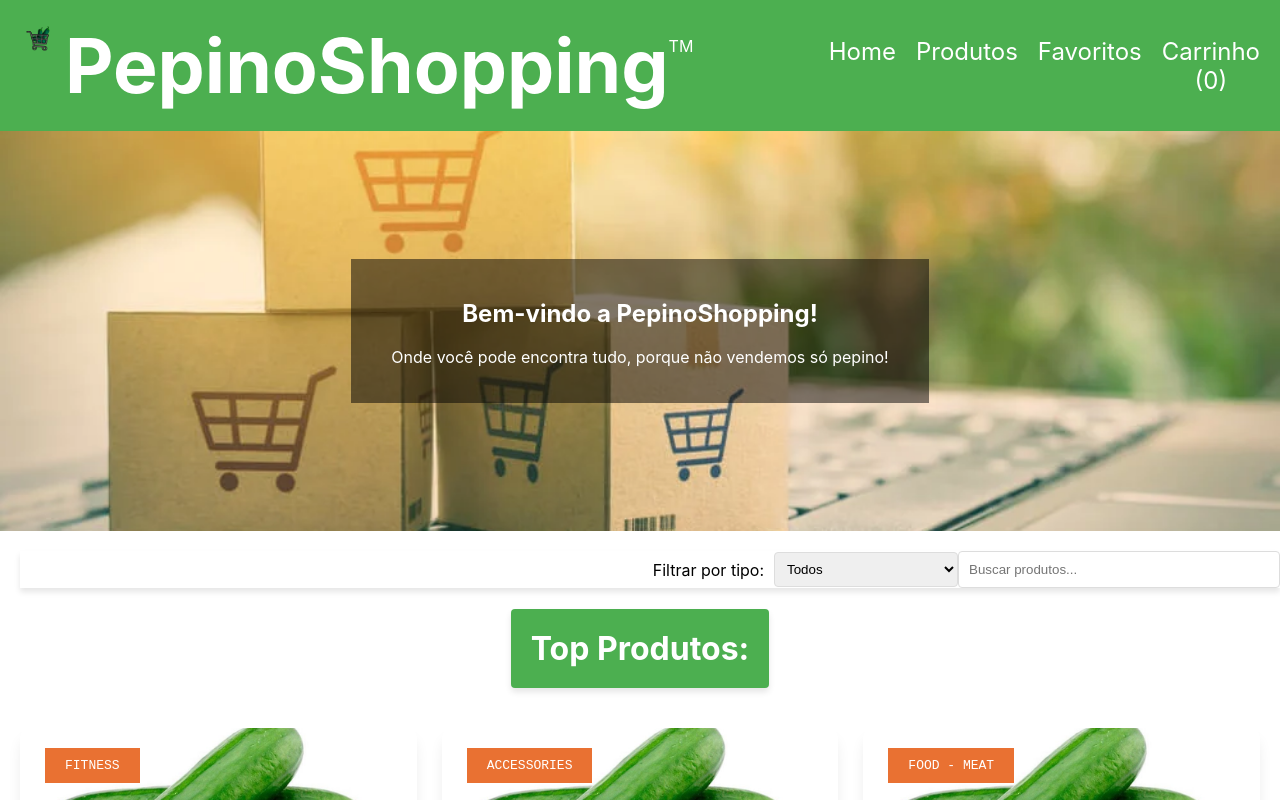
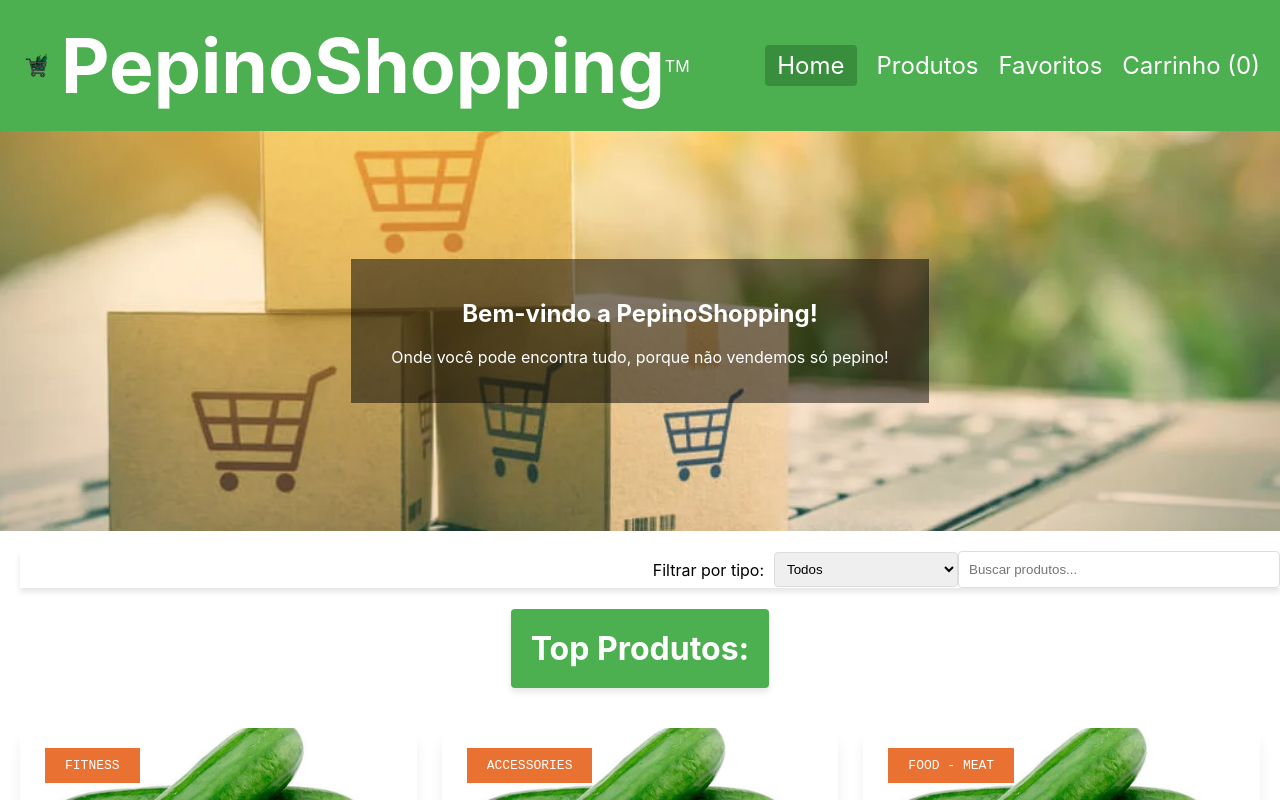
Before and after one commit to Fonzie0Tron/PAWC, a React (Create React App) app: page / in a window 1280 px wide. Shown: the top 800 px of the page. Built offline with nearby package versions, Linux system fonts and the light colour scheme; data requests are answered from the project's data file.

Commit message:
css logo e botoes

```diff
--- a/src/App.css
+++ b/src/App.css
@@ -50,6 +50,7 @@
 
 .logo{
   display: flex;
+  align-items: center;
   margin: 0;
 }
 
@@ -77,7 +78,14 @@
   color: white;
   text-decoration: none;
   font-size: 24px;
+  white-space: nowrap;
 }
+
+.nav-list a.active {
+  background-color: #388E3C;
+  padding: 6px 12px;
+  border-radius: 4px;
+  }
 
 /* Menu mobile */
 .menu-toggle {
--- a/src/components/Header.js
+++ b/src/components/Header.js
@@ -23,10 +23,10 @@ function Header () {
             </div>
             <nav class="nav">
                 <ul class="nav-list" onClick={openMenu}>
-                    <li><NavLink to='/' >Home</NavLink></li>
-                    <li><NavLink to='/produtos' >Produtos</NavLink></li>
-                    <li><NavLink to='/favoritos' >Favoritos</NavLink></li>
-                    <li><NavLink to="/carrinho" className="cart-link">Carrinho ({totalItems})</NavLink></li>
+                    <li><NavLink to='/' className={({ isActive }) => isActive ? "active" : ""}>Home</NavLink></li>
+                    <li><NavLink to='/produtos' className={({ isActive }) => isActive ? "active" : ""}>Produtos</NavLink></li>
+                    <li><NavLink to='/favoritos' className={({ isActive }) => isActive ? "active" : ""}>Favoritos</NavLink></li>
+                    <li><NavLink to="/carrinho" className={({ isActive }) => isActive ? "cart-link active" : "cart-link"}>Carrinho ({totalItems})</NavLink></li>
                 </ul>
             </nav>
             <div class="menu-toggle" id="menu-toggle" onClick={openMenu}>
```
